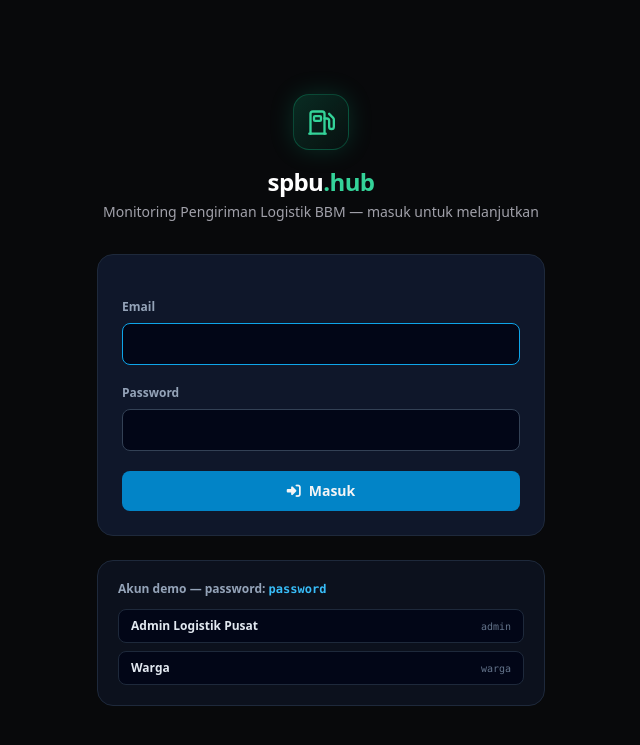
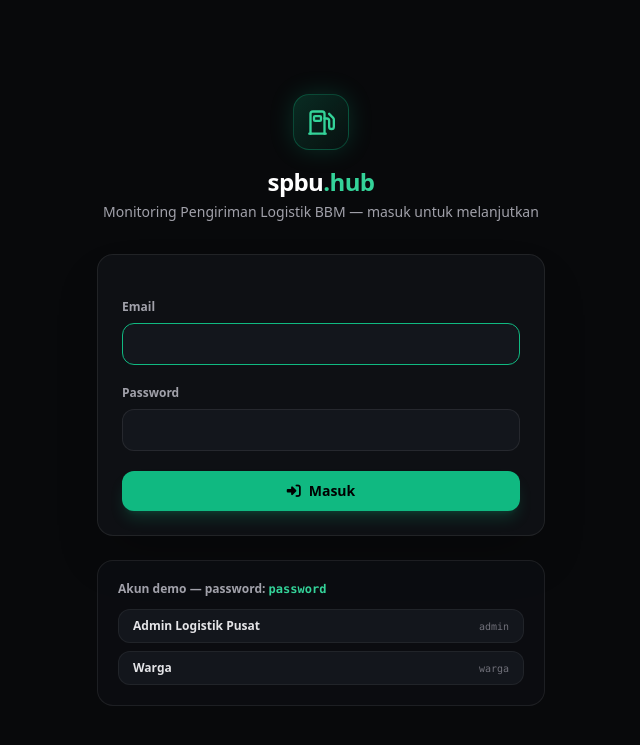
Before and after one commit to HarisDawa/spbu3-monitor, a Laravel app: page /login in a window 1280 px wide. Shown: the top 745 px of the page, without its empty margins (319-959 px from the left). Run offline with Laravel 12, Linux system fonts and the light colour scheme; some libraries are stand-ins or nearby versions.

Commit message:
style: finalize obsidian theme for login and warga portal

```diff
--- a/resources/views/login.blade.php
+++ b/resources/views/login.blade.php
@@ -31,30 +31,30 @@
       </div>
     @endif
 
-    <form id="loginForm" method="POST" action="{{ route('login.store') }}" class="rounded-2xl border border-slate-800 bg-slate-900 p-6 space-y-5">
+    <form id="loginForm" method="POST" action="{{ route('login.store') }}" class="rounded-2xl border border-white/[0.08] bg-[#0e1014] p-6 space-y-5 shadow-2xl">
       @csrf
       <div>
-        <label for="email" class="block text-xs font-semibold text-slate-400 mb-2">Email</label>
+        <label for="email" class="block text-xs font-semibold text-zinc-400 mb-2">Email</label>
         <input id="email" name="email" type="email" required autofocus value="{{ old('email') }}"
-          class="w-full rounded-lg border border-slate-700 bg-slate-950 px-3 py-2.5 text-sm text-white outline-none focus:border-sky-500">
+          class="w-full rounded-xl border border-white/[0.08] bg-[#13161c] px-3.5 py-2.5 text-sm text-white outline-none focus:border-emerald-500 transition">
       </div>
       <div>
-        <label for="password" class="block text-xs font-semibold text-slate-400 mb-2">Password</label>
+        <label for="password" class="block text-xs font-semibold text-zinc-400 mb-2">Password</label>
         <input id="password" name="password" type="password" required
-          class="w-full rounded-lg border border-slate-700 bg-slate-950 px-3 py-2.5 text-sm text-white outline-none focus:border-sky-500">
+          class="w-full rounded-xl border border-white/[0.08] bg-[#13161c] px-3.5 py-2.5 text-sm text-white outline-none focus:border-emerald-500 transition">
       </div>
-      <button type="submit" class="w-full rounded-lg bg-sky-600 hover:bg-sky-500 px-4 py-2.5 text-sm font-bold transition">
+      <button type="submit" class="w-full rounded-xl bg-emerald-500 hover:bg-emerald-400 text-black px-4 py-2.5 text-sm font-bold shadow-lg shadow-emerald-500/20 transition">
         <i class="fa-solid fa-right-to-bracket mr-2"></i>Masuk
       </button>
     </form>
 
-    <div class="mt-6 rounded-2xl border border-slate-800 bg-slate-900/60 p-5">
-      <p class="text-xs font-semibold text-slate-400 mb-3">Akun demo — password: <span class="text-sky-400 font-mono">password</span></p>
+    <div class="mt-6 rounded-2xl border border-white/[0.08] bg-[#0e1014]/60 p-5">
+      <p class="text-xs font-semibold text-zinc-400 mb-3">Akun demo — password: <span class="text-emerald-400 font-mono">password</span></p>
       <div class="space-y-2">
         @foreach ($demoAccounts as $account)
-          <button type="button" class="w-full flex items-center justify-between rounded-lg border border-slate-800 bg-slate-950 px-3 py-2 text-left hover:border-sky-600 transition demo-account" data-email="{{ $account['email'] }}">
-            <span class="text-xs font-semibold text-slate-200">{{ $account['label'] }}</span>
-            <span class="text-[10px] font-mono text-slate-500">{{ $account['role'] }}</span>
+          <button type="button" class="w-full flex items-center justify-between rounded-xl border border-white/[0.06] bg-[#13161c] px-3.5 py-2 text-left hover:border-emerald-500/40 hover:bg-[#181b22] transition demo-account" data-email="{{ $account['email'] }}">
+            <span class="text-xs font-semibold text-zinc-200">{{ $account['label'] }}</span>
+            <span class="text-[10px] font-mono text-zinc-500">{{ $account['role'] }}</span>
           </button>
         @endforeach
       </div>
```
